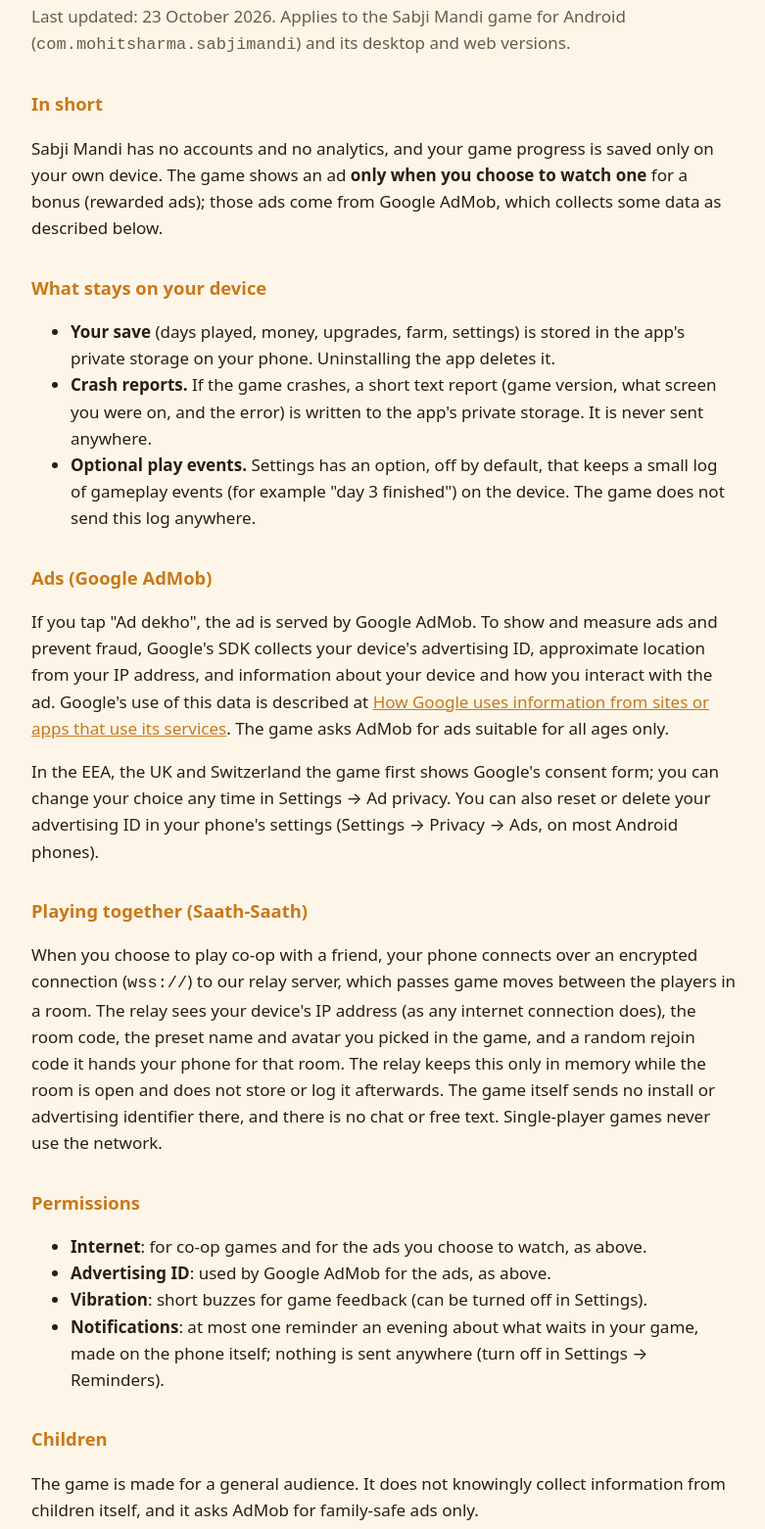
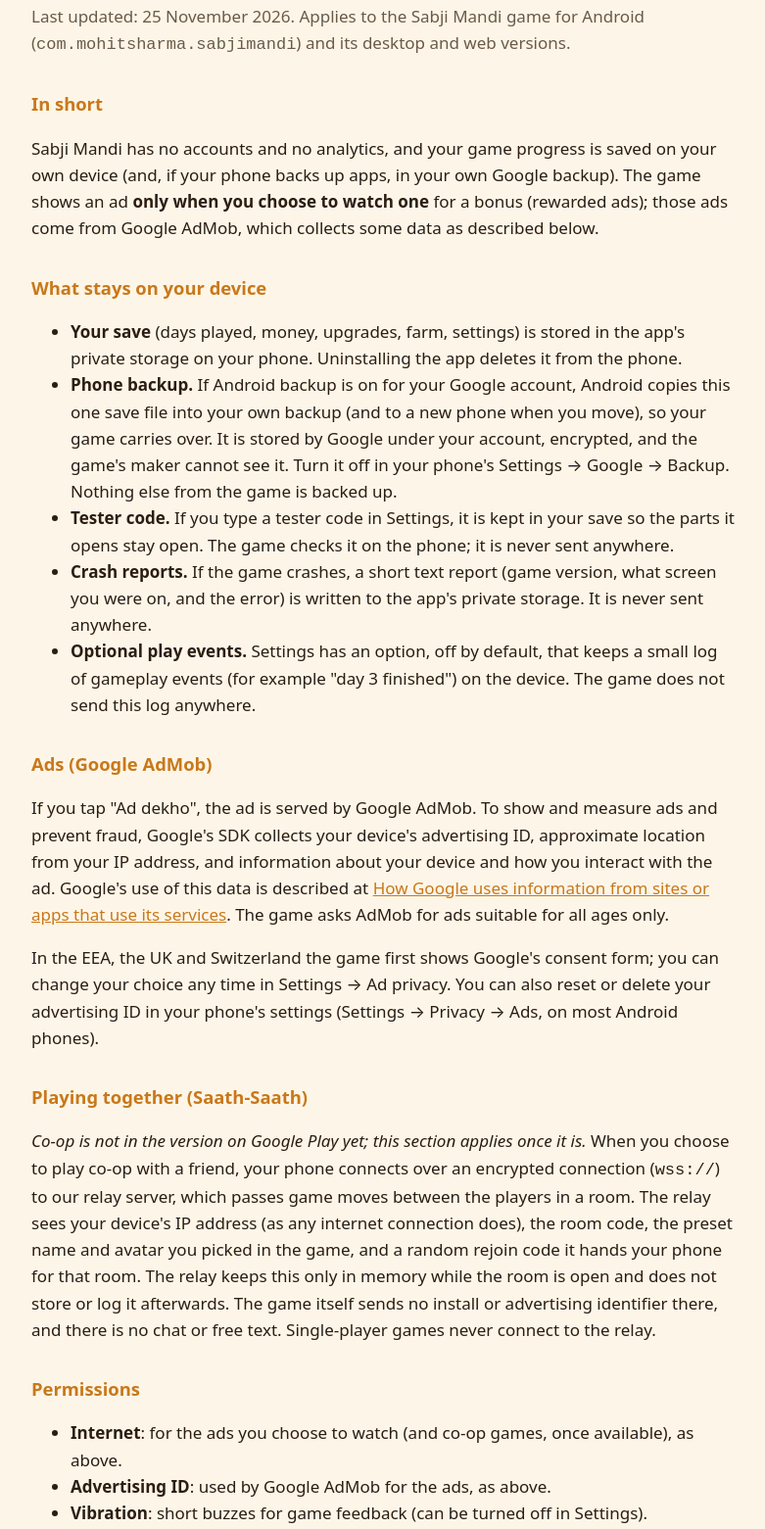
Before and after one commit to MohitSharma/MohitSharma.github.io, a plain HTML site: page sabji-mandi/privacy.html in a window 1280 px wide. Shown: the part 92-1653 px from the top of the page at 98% size, without its empty margins (248-1029 px from the left). Drawn offline with Linux system fonts and the light colour scheme.

Commit message:
Sabji Mandi privacy policy: phone backup, tester code, co-op not on Play yet
Co-Authored-By: Claude Opus 5.5 <noreply@anthropic.com>

```diff
--- a/sabji-mandi/privacy.html
+++ b/sabji-mandi/privacy.html
@@ -21,18 +21,25 @@
 <body>
 <main>
 <h1>Sabji Mandi — Privacy Policy</h1>
-<p class="muted">Last updated: 23 October 2026. Applies to the Sabji Mandi game for Android
+<p class="muted">Last updated: 25 November 2026. Applies to the Sabji Mandi game for Android
 (<code>com.mohitsharma.sabjimandi</code>) and its desktop and web versions.</p>
 
 <h2>In short</h2>
-<p>Sabji Mandi has no accounts and no analytics, and your game progress is saved only on your own
-device. The game shows an ad <b>only when you choose to watch one</b> for a bonus (rewarded ads);
+<p>Sabji Mandi has no accounts and no analytics, and your game progress is saved on your own
+device (and, if your phone backs up apps, in your own Google backup). The game shows an ad <b>only when you choose to watch one</b> for a bonus (rewarded ads);
 those ads come from Google AdMob, which collects some data as described below.</p>
 
 <h2>What stays on your device</h2>
 <ul>
   <li><b>Your save</b> (days played, money, upgrades, farm, settings) is stored in the app's private
-      storage on your phone. Uninstalling the app deletes it.</li>
+      storage on your phone. Uninstalling the app deletes it from the phone.</li>
+  <li><b>Phone backup.</b> If Android backup is on for your Google account, Android copies this one
+      save file into your own backup (and to a new phone when you move), so your game carries
+      over. It is stored by Google under your account, encrypted, and the game's maker cannot see
+      it. Turn it off in your phone's Settings → Google → Backup. Nothing else from the game is
+      backed up.</li>
+  <li><b>Tester code.</b> If you type a tester code in Settings, it is kept in your save so the
+      parts it opens stay open. The game checks it on the phone; it is never sent anywhere.</li>
   <li><b>Crash reports.</b> If the game crashes, a short text report (game version, what screen you
       were on, and the error) is written to the app's private storage. It is never sent anywhere.</li>
   <li><b>Optional play events.</b> Settings has an option, off by default, that keeps a small log of
@@ -52,18 +59,18 @@ your choice any time in Settings → Ad privacy. You can also reset or delete yo
 your phone's settings (Settings → Privacy → Ads, on most Android phones).</p>
 
 <h2>Playing together (Saath-Saath)</h2>
-<p>When you choose to play co-op with a friend, your phone connects over an encrypted connection
+<p><i>Co-op is not in the version on Google Play yet; this section applies once it is.</i>
+When you choose to play co-op with a friend, your phone connects over an encrypted connection
 (<code>wss://</code>) to our relay server, which passes game moves between the players in a room. The
 relay sees your device's IP address (as any internet connection does), the room code, the preset
 name and avatar you picked in the game, and a random rejoin code it hands your phone for that room.
 The relay keeps this only in memory while the room is open and does not store or log it afterwards.
 The game itself sends no install or advertising identifier there, and there is no chat or free
-text. Single-player
-games never use the network.</p>
+text. Single-player games never connect to the relay.</p>
 
 <h2>Permissions</h2>
 <ul>
-  <li><b>Internet</b>: for co-op games and for the ads you choose to watch, as above.</li>
+  <li><b>Internet</b>: for the ads you choose to watch (and co-op games, once available), as above.</li>
   <li><b>Advertising ID</b>: used by Google AdMob for the ads, as above.</li>
   <li><b>Vibration</b>: short buzzes for game feedback (can be turned off in Settings).</li>
   <li><b>Notifications</b>: at most one reminder an evening about what waits in your game, made on
```
